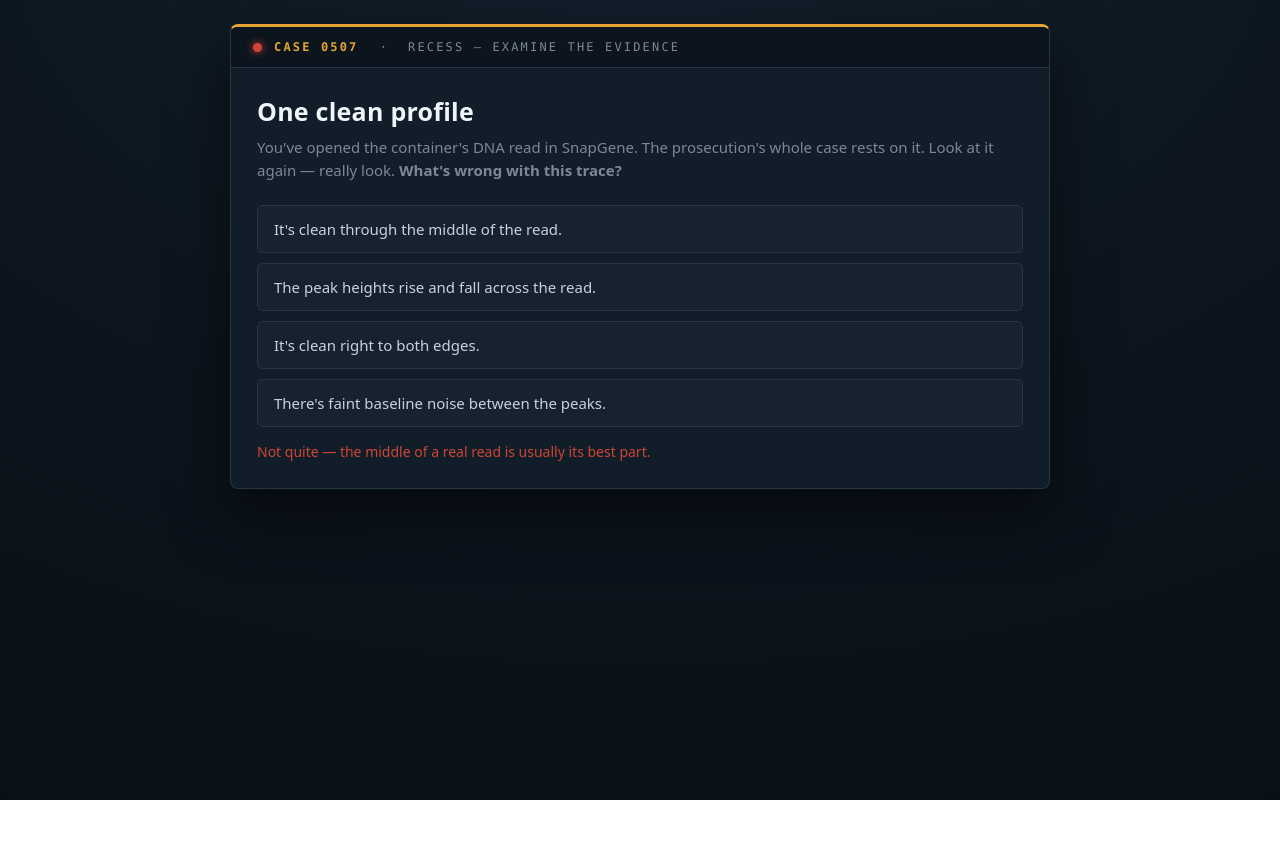
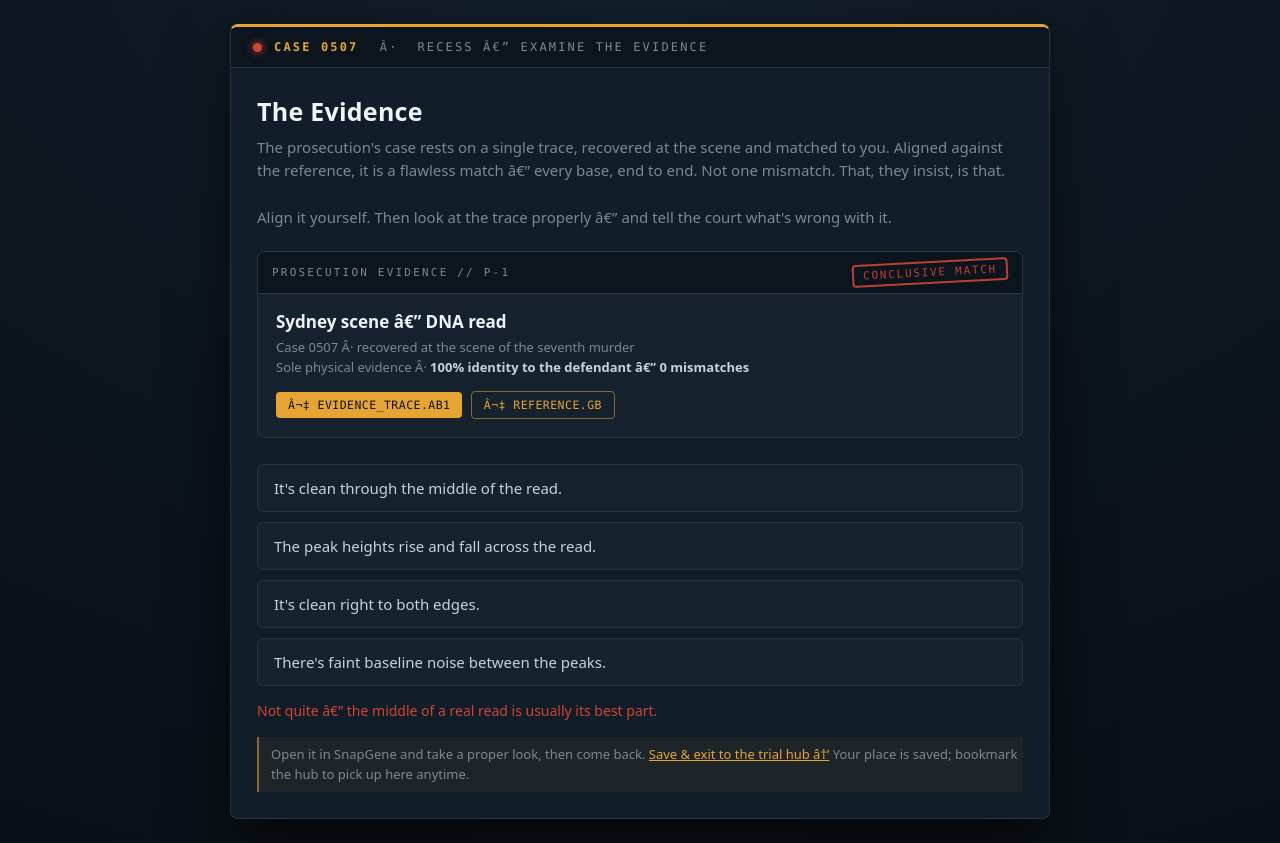
Before and after one commit to michaelodear/gift_for_AL, a plain HTML site: page act3/panel_objection.html in a window 1280 px wide. Both pictures are taken after a click on the button "It's clean through the middle of the read.". Before the commit the page ends 800 px from the top, so only its background shows below. Drawn offline with Linux system fonts and the light colour scheme.

Commit message:
Fix to add sequence and reformat story

```diff
--- a/act3/panel_objection.html
+++ b/act3/panel_objection.html
@@ -1,36 +1,80 @@
 <!DOCTYPE html><html lang="en"><head><meta charset="UTF-8">
 <meta name="viewport" content="width=device-width, initial-scale=1">
-<title>Examine the Evidence</title><link rel="stylesheet" href="act3.css"></head><body>
+<title>The Evidence</title><link rel="stylesheet" href="act3.css">
+<style>
+/* exhibit card â€” self-contained so act3.css needs no changes */
+.exhibit{border:1px solid var(--line);border-radius:8px;overflow:hidden;
+  background:var(--panel2);margin:4px 0 26px;position:relative}
+.exhibit-head{display:flex;align-items:center;justify-content:space-between;
+  padding:9px 14px;background:var(--bg1);border-bottom:1px solid var(--line)}
+.exh-label{font-family:var(--mono);font-size:11px;letter-spacing:.2em;
+  text-transform:uppercase;color:var(--dim)}
+.exh-stamp{font-family:var(--mono);font-size:11px;letter-spacing:.16em;
+  text-transform:uppercase;color:var(--red);border:2px solid var(--red);
+  border-radius:4px;padding:3px 9px;transform:rotate(-3deg);opacity:.9}
+.exhibit-body{padding:16px 18px 18px}
+.exh-title{font-size:17px;color:#eef4f8;font-weight:650;margin-bottom:5px}
+.exh-meta{font-size:13px;color:var(--dim);line-height:1.5;margin-bottom:14px}
+.exh-meta b{color:var(--text)}
+</style></head><body>
 <div class="frame">
-  <header class="tab"><span class="dot"></span><b>Case 0507</b> &nbsp;·&nbsp; Recess — examine the evidence</header>
+  <header class="tab"><span class="dot"></span><b>Case 0507</b> &nbsp;Â·&nbsp; Recess â€” examine the evidence</header>
   <div class="stage">
-    <h1>One clean profile</h1>
-    <p class="sub">You've opened the container's DNA read in SnapGene. The prosecution's whole case rests on it.
-      Look at it again — really look. <b>What's wrong with this trace?</b></p>
+
+    <h1>The Evidence</h1>
+    <p class="sub">The prosecution's case rests on a single trace, recovered at the scene and matched to you.
+      Aligned against the reference, it is a flawless match â€” every base, end to end. Not one mismatch.
+      That, they insist, is that.<br><br>
+      Align it yourself. Then look at the trace properly â€” and tell the court what's wrong with it.</p>
+
+    <div class="exhibit">
+      <div class="exhibit-head">
+        <span class="exh-label">Prosecution Evidence // P-1</span>
+        <span class="exh-stamp">Conclusive Match</span>
+      </div>
+      <div class="exhibit-body">
+        <div class="exh-title">Sydney scene â€” DNA read</div>
+        <div class="exh-meta">
+          Case 0507 Â· recovered at the scene of the seventh murder<br>
+          Sole physical evidence Â· <b>100% identity to the defendant â€” 0 mismatches</b>
+        </div>
+        <a class="dl" href="evidence_trace.ab1" download>â¬‡ evidence_trace.ab1</a>
+        &nbsp;<a class="dl alt" href="reference.gb" download>â¬‡ reference.gb</a>
+      </div>
+    </div>
+
     <div class="choices" id="choices"></div>
     <div class="verdict" id="verdict"></div>
-    <a class="cont" id="next" href="clip2.html" style="display:none">Raise the objection →</a>
+    <a class="cont" id="next" href="clip2.html" style="display:none">Raise the objection â†’</a>
+
+    <div class="note">Open it in SnapGene and take a proper look, then come back.
+      <a href="../index.html" style="color:var(--amber)">Save &amp; exit to the trial hub â†’</a>
+      Your place is saved; bookmark the hub to pick up here anytime.</div>
   </div>
 </div>
 <script src="act3.js"></script>
 <script>
-Act3.mark('panel_objection.html');
-/* ---- EDIT: the choices. correct:true on the real answer. ---- */
+if(window.Act3) Act3.mark('panel_objection.html');
+/* EDIT: the choices. ok:true on the real answer. */
 const CHOICES=[
-  {t:"It's clean through the middle of the read.", ok:false, no:"Not quite — the middle of a real read is usually its best part."},
-  {t:"The peak heights rise and fall across the read.", ok:false, no:"Not quite — that's normal. Real peaks breathe."},
+  {t:"It's clean through the middle of the read.", ok:false, no:"Not quite â€” the middle of a real read is usually its best part."},
+  {t:"The peak heights rise and fall across the read.", ok:false, no:"Not quite â€” that's normal. Real peaks breathe."},
   {t:"It's clean right to both edges.", ok:true},
-  {t:"There's faint baseline noise between the peaks.", ok:false, no:"Not quite — a little baseline noise is what you'd expect."}
+  {t:"There's faint baseline noise between the peaks.", ok:false, no:"Not quite â€” a little baseline noise is exactly what you'd expect."}
 ];
 const box=document.getElementById('choices'),v=document.getElementById('verdict'),next=document.getElementById('next');
 CHOICES.forEach(c=>{
   const b=document.createElement('button');b.className='choice';b.textContent=c.t;
   b.onclick=()=>{
-    if(c.ok){b.classList.add('right');v.className='verdict ok';
-      v.textContent="Exactly. A real read is a mess at both ends — this one is flawless corner to corner. Nobody recovered this. Somebody built it.";
-      next.style.display='inline-block';[...box.children].forEach(x=>x.disabled=true);}
-    else{b.classList.add('wrong');v.className='verdict err';v.textContent=c.no;
-      setTimeout(()=>b.classList.remove('wrong'),400);}
+    if(c.ok){
+      b.classList.add('right'); v.className='verdict ok';
+      v.textContent="Exactly. A real read is a mess at both ends â€” this one is flawless corner to corner. Nobody recovered this. Somebody built it.";
+      next.style.display='inline-block';
+      [...box.children].forEach(x=>x.disabled=true);
+    } else {
+      b.classList.add('wrong'); v.className='verdict err'; v.textContent=c.no;
+      setTimeout(()=>b.classList.remove('wrong'),400);
+    }
   };
   box.appendChild(b);
 });
```
